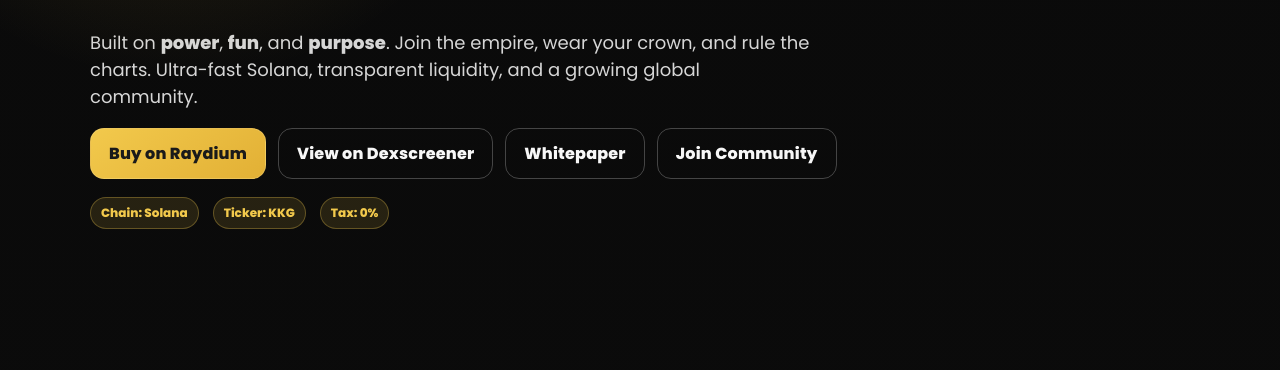
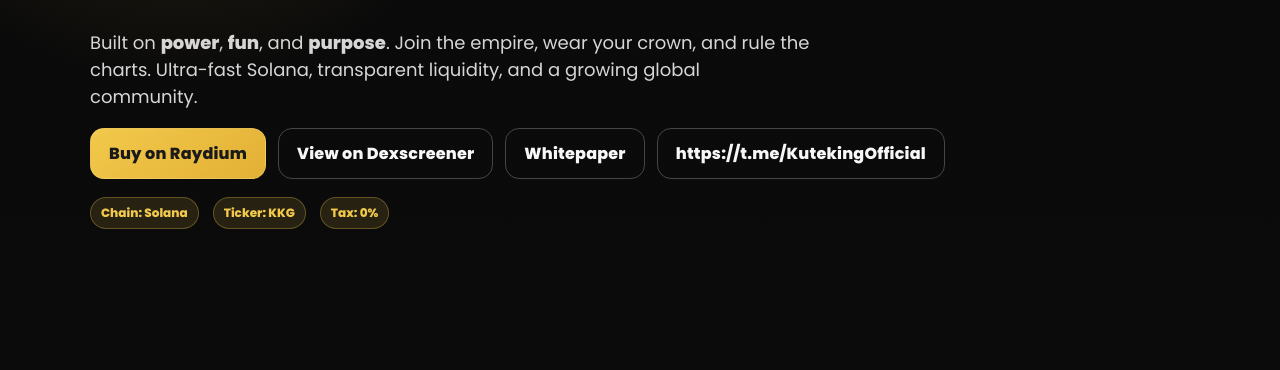
Before and after one commit to KKG-ku/Kuteking-website, a plain HTML site: page index.html in a window 1280 px wide. Shown: the part 364-734 px from the top of the page. Drawn offline with Linux system fonts and the light colour scheme.

Commit message:
Update index.html
fix

```diff
--- a/index.html
+++ b/index.html
@@ -116,7 +116,7 @@
         <a class="btn btn-primary" href="https://raydium.io/swap/?inputCurrency=sol&outputCurrency=E4RR6QLaAWEEnVC8nyrYC7mkHw6pjJXnY2uouETBpump" target="_blank" rel="noopener">Buy on Raydium</a>
         <a class="btn btn-outline" href="https://dexscreener.com/solana/E4RR6QLaAWEEnVC8nyrYC7mkHw6pjJXnY2uouETBpump" target="_blank" rel="noopener">View on Dexscreener</a>
         <a class="btn btn-outline" href="#whitepaper">Whitepaper</a>
-        <a class="btn btn-outline" href="#links">Join Community</a>
+        <a class="btn btn-outline" href="#links">https://t.me/KutekingOfficial</a>
       </div>
       <div style="margin-top:18px" class="row">
         <span class="badge">Chain: Solana</span>
```
